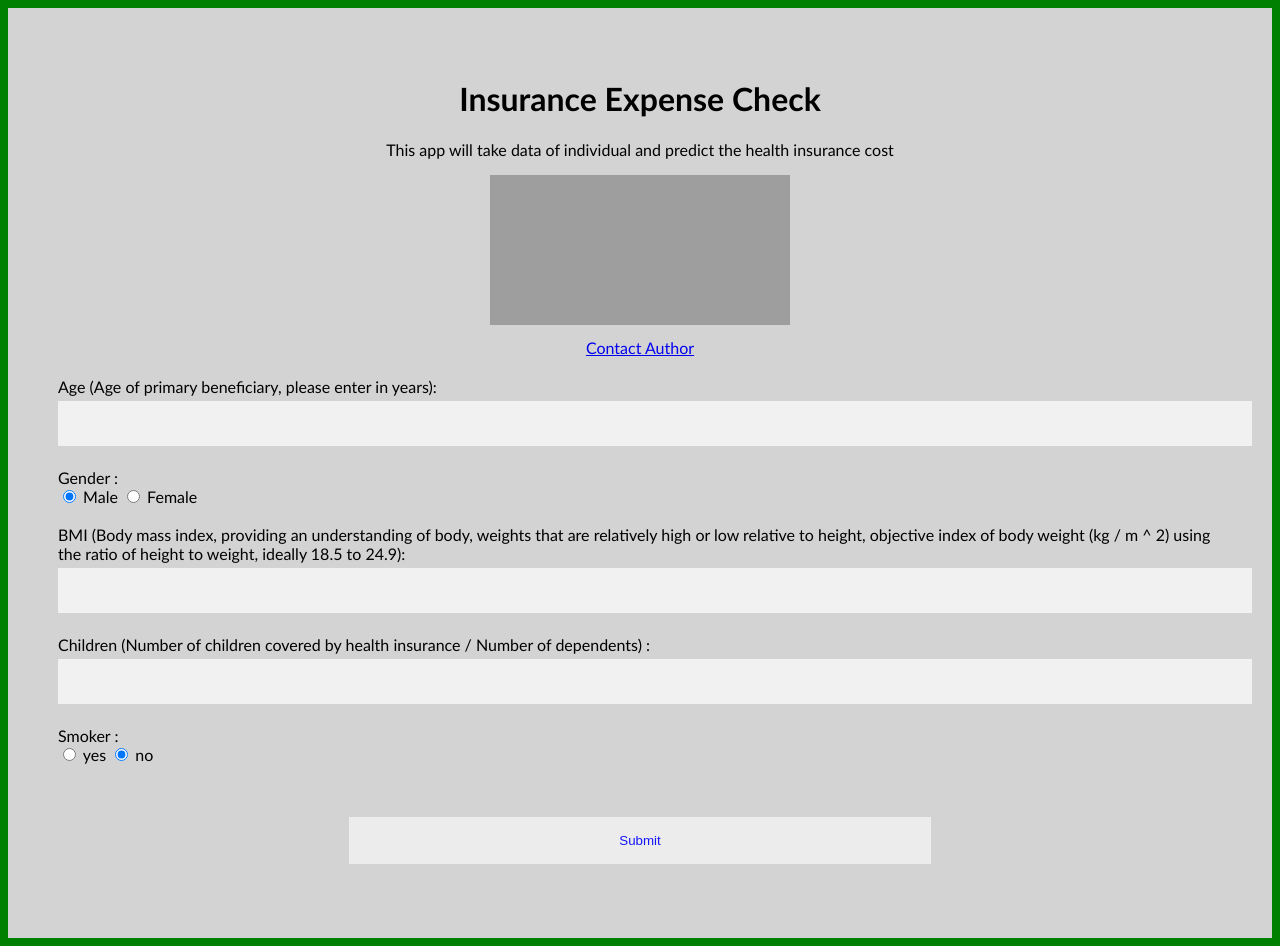
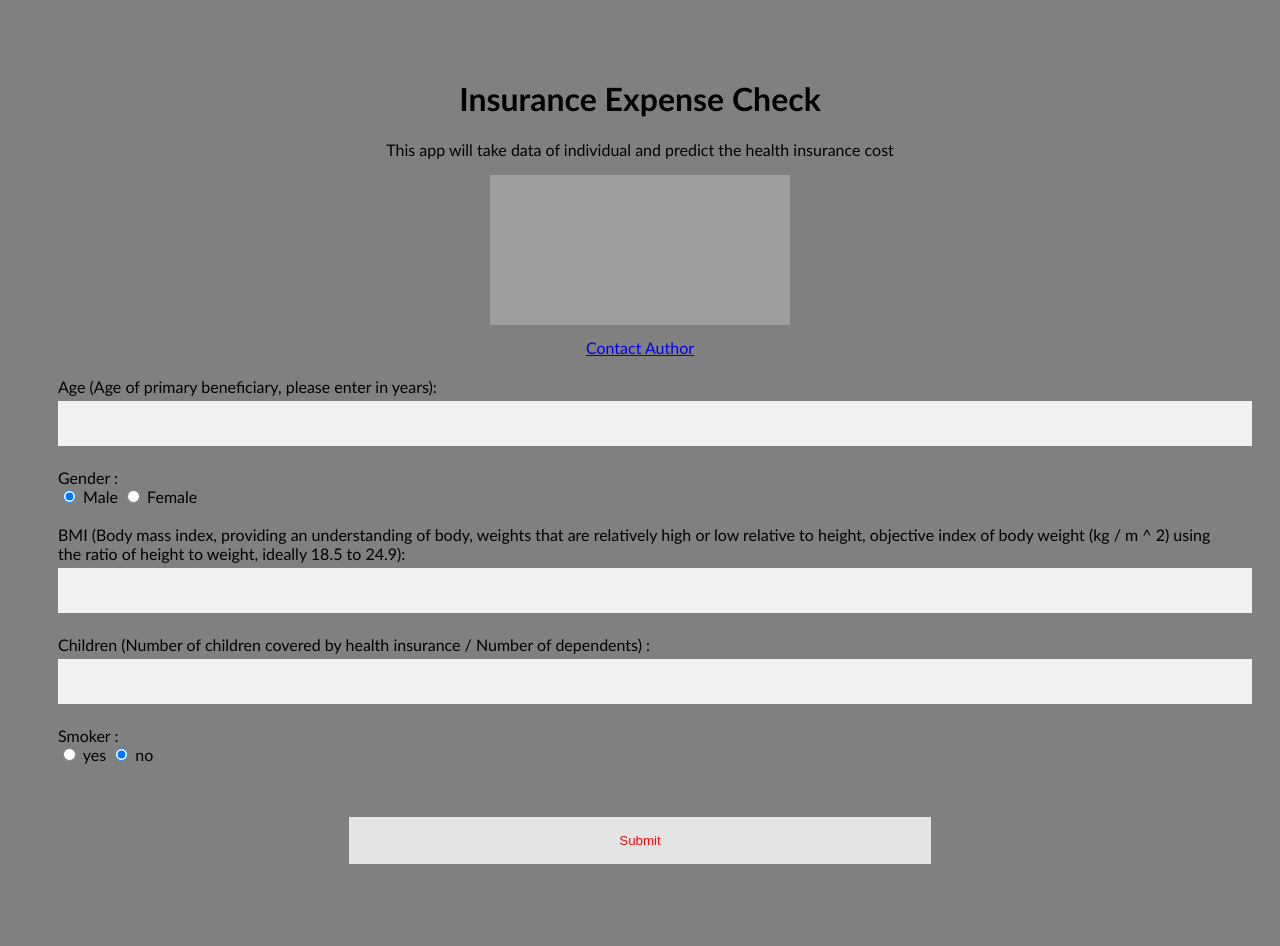
Before and after one commit to im-swapnilb/InsurancePoc, a Flask app: page / in a window 1280 px wide. Run offline with Flask 2, Linux system fonts and the light colour scheme; grey boxes are pictures that could not be loaded.

Commit message:
UI changes

```diff
--- a/templates/InsuranceModel.html
+++ b/templates/InsuranceModel.html
@@ -8,11 +8,11 @@ Insurance Model
 <style>
 body {
 font-family: Calibri, Helvetica, sans-serif;
-background-color: green;
+background-color: grey;
 }
 .container {
 padding: 50px;
-background-color: lightgrey;
+background-color: lightred;
 }
 
 input[type=number] {
@@ -32,7 +32,7 @@ outline: none;
         }
 
 button {
-  color: blue;
+  color: red;
   padding: 16px 20px;
   margin: 8px 0;
   border: none;
```
